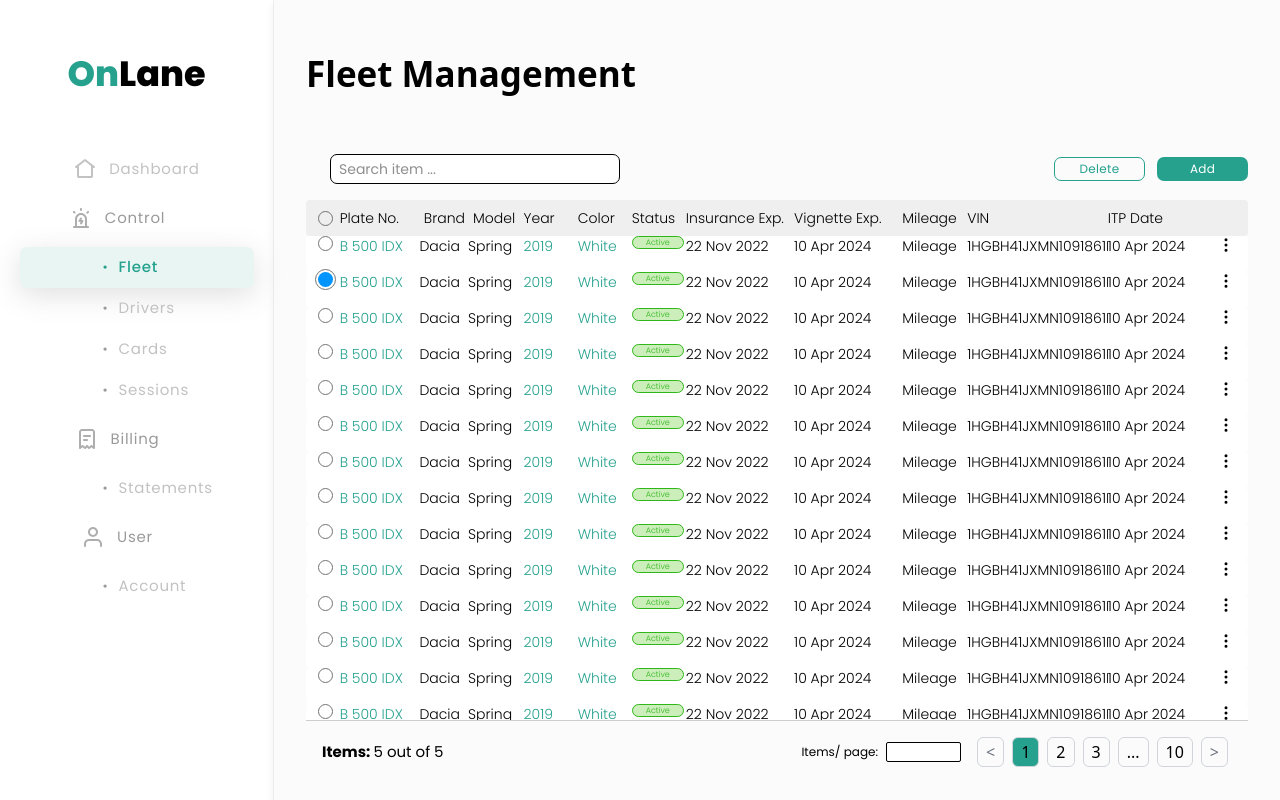
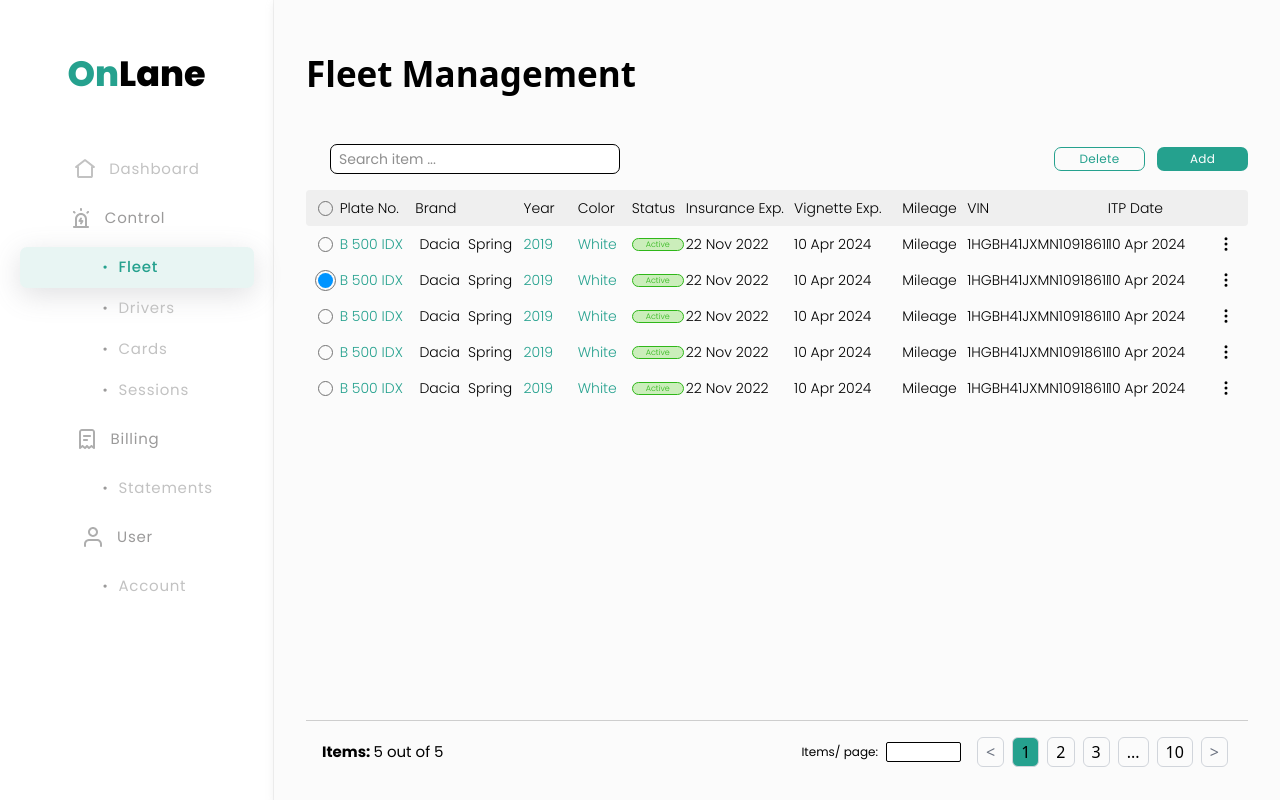
Before and after one commit to gulnabi-afridi/onlane-app, a React (Create React App) app: page /dashboard in a window 1280 px wide. Both pictures are taken after a click on the button "Fleet". Built offline with nearby package versions, Linux system fonts and the light colour scheme.

Commit message:
fleep section completed

```diff
--- a/src/components/dashboard/Fleet/CarDetailHeader.jsx
+++ b/src/components/dashboard/Fleet/CarDetailHeader.jsx
@@ -1,7 +1,42 @@
 import React from 'react';
+import Typography from '../../shared/Typography/Typography';
 
-const CarDetailHeader = () => {
-  return <div>CarDetailHeader</div>;
+const CarDetailHeader = ({ header }) => {
+  return (
+    <div className='w-full grid min-h-[36px] bg-white-dark rounded-[4px] px-3 grid-cols-[.2fr,.7fr,1fr,.5fr,.5fr,.5fr,1fr,1fr,.6fr,1.3fr,1fr,20px] justify-center items-center'>
+      <button className='w-[15px] h-[15px] rounded-full border-[1px] border-[#737373]'></button>
+      {header.map((item, index) => {
+        if (header.key === 'brand') {
+          return (
+            <div
+              key={index}
+              className='flex justify-center headers-center gap-2'
+            >
+              <Typography.NormalText styles='text-black-main font-poppins font-light'>
+                {item.label}
+              </Typography.NormalText>
+              <Typography.NormalText styles='text-black-main font-poppins font-light'>
+                {header.find((x) => x.key === 'model').label}
+              </Typography.NormalText>
+            </div>
+          );
+        }
+        if (item.key === 'model') {
+          return null;
+        }
+        return (
+          <div key={index} className=''>
+            <Typography.NormalText styles='text-black-main font-poppins font-light'>
+              {item.label}
+            </Typography.NormalText>
+          </div>
+        );
+      })}
+      <div className='flex justify-center headers-center'>
+        <div className='flex justify-center headers-center'></div>
+      </div>
+    </div>
+  );
 };
 
 export default CarDetailHeader;
--- a/src/components/dashboard/Fleet/CarDetailRow.jsx
+++ b/src/components/dashboard/Fleet/CarDetailRow.jsx
@@ -4,10 +4,9 @@ import React, { useState } from 'react';
 import Typography from '../../shared/Typography/Typography';
 import { HiOutlineDotsVertical } from 'react-icons/hi';
 
-const CarDetailRow = ({ row }) => {
-  const [selectedRow, setSelectedRow] = useState(2);
+const CarDetailRow = ({ row, selectedRow, setSelectedRow }) => {
   return (
-    <div className='w-full grid min-h-[36px] bg-white-main rounded-[4px] px-3 grid-cols-[.2fr,.7fr,1fr,.5fr,.5fr,.5fr,1fr,1fr,.6fr,1.3fr,1fr,20px] justify-center rows-center'>
+    <div className='w-full grid min-h-[36px] rounded-[4px] px-3 grid-cols-[.2fr,.7fr,1fr,.5fr,.5fr,.5fr,1fr,1fr,.6fr,1.3fr,1fr,20px] justify-center items-center'>
       <button
         onClick={() => setSelectedRow(row.id)}
         className={`w-[15px] h-[15px] ${
--- a/src/components/dashboard/Fleet/Fleet.jsx
+++ b/src/components/dashboard/Fleet/Fleet.jsx
@@ -8,10 +8,14 @@ import OutlineButton from '../../shared/Buttons/OutlineButton';
 import { HiOutlineDotsVertical } from 'react-icons/hi';
 import Pagination from '../../shared/Pagination/Pagination';
 import CarDetailRow from './CarDetailRow';
+import CarDetailHeader from './CarDetailHeader';
+import Modal from '../../shared/Modal/Modal';
 
 const Fleet = () => {
   // states ------->
   const [currentPage, setCurrentPage] = React.useState(1);
+  const [selectedRow, setSelectedRow] = useState(2);
+  const [addCarDetailModal, setAddCarDetailModal] = useState(false);
   const totalPages = 10;
 
   // states ends here ----->
@@ -22,101 +26,8 @@ const Fleet = () => {
   };
   // methods ends here ------->
 
-  return (
-    <div className='w-full flex flex-col h-full px-8'>
-      <div className='flex flex-col min-h-[200px] justify-between'>
-        <Typography.H1 styles='text-black-main font-extrabold pt-2 lg:pt-12'>
-          Fleet Management
-        </Typography.H1>
-        {/* top header ----->  */}
-        <div className='w-full flex justify-between items-center pl-6 pb-4'>
-          {/* search bar -->  */}
-          <SearchBar />
-          {/* delete + add button --->  */}
-          <div className='flex justify-center items-center gap-3'>
-            <OutlineButton
-              event={() => {}}
-              styles='text-[12px] font-poppins w-[91px] font-normal h-[24px] rounded-[7px] text-success-main'
-            >
-              Delete
-            </OutlineButton>
-            <FillButton
-              event={() => {}}
-              styles='text-[12px] text-white-main font-poppins font-normal w-[91px] h-[24px] rounded-[7px]'
-            >
-              Add
-            </FillButton>
-          </div>
-        </div>
-      </div>
-      {/* table ------>  */}
-      <div className='w-full max-h-[calc(100vh-280px)] overflow-auto hideScroll flex flex-col'>
-        {/* header -->  */}
-        <div className='w-full grid min-h-[36px] bg-white-dark rounded-[4px] px-3 grid-cols-[.2fr,.7fr,1fr,.5fr,.5fr,.5fr,1fr,1fr,.6fr,1.3fr,1fr,20px] justify-center items-center'>
-          <button className='w-[15px] h-[15px] rounded-full border-[1px] border-[#737373]'></button>
-          {fleetTable.header.map((item, index) => {
-            if (item.key === 'brand') {
-              return (
-                <div
-                  key={index}
-                  className='flex justify-center items-center gap-2'
-                >
-                  <Typography.NormalText styles='text-black-main font-poppins font-light'>
-                    {item.label}
-                  </Typography.NormalText>
-                  <Typography.NormalText styles='text-black-main font-poppins font-light'>
-                    {fleetTable.header.find((x) => x.key === 'model').label}
-                  </Typography.NormalText>
-                </div>
-              );
-            }
-            if (item.key === 'model') {
-              return null;
-            }
-            return (
-              <div key={index} className=''>
-                <Typography.NormalText styles='text-black-main font-poppins font-light'>
-                  {item.label}
-                </Typography.NormalText>
-              </div>
-            );
-          })}
-          <div className='flex justify-center items-center'>
-            <div className='flex justify-center items-center'></div>
-          </div>
-        </div>
-        {/* rows ----->  */}
-        {fleetTable.rows.map((item, index) => {
-          return <CarDetailRow key={index} row={item} />;
-        })}
-      </div>
-      {/* pagination -------->  */}
-      <div className='w-full h-[80px] flex justify-center items-start pt-4 px-4 border-t-[1px] border-[#CECECE]'>
-        <Pagination
-          currentPage={currentPage}
-          totalPages={totalPages}
-          onPageChange={onPageChange}
-        />
-      </div>
-    </div>
-  );
-};
-
-const fleetTable = {
-  header: [
-    { key: 'plateNo', label: 'Plate No.' },
-    { key: 'brand', label: 'Brand' },
-    { key: 'model', label: 'Model' },
-    { key: 'year', label: 'Year' },
-    { key: 'color', label: 'Color' },
-    { key: 'status', label: 'Status' },
-    { key: 'insuranceExp', label: 'Insurance Exp.' },
-    { key: 'vignetteExp', label: 'Vignette Exp.' },
-    { key: 'mileage', label: 'Mileage' },
-    { key: 'vin', label: 'VIN' },
-    { key: 'itpDate', label: 'ITP Date' },
-  ],
-  rows: [
+  // data ---- >
+  const [carData, setCarData] = useState([
     {
       id: 1,
       plateNo: 'B 500 IDX',
@@ -212,235 +123,84 @@ const fleetTable = {
       vin: '1HGBH41JXMN1091861HGBH41JXMN109186',
       itpDate: '10 Apr 2024',
     },
-    {
-      id: 5,
-      plateNo: 'B 500 IDX',
+  ]);
 
-      brandModel: {
-        brand: 'Dacia',
-        model: 'Spring',
-      },
-      model: 'Spring',
-      year: '2019',
-      color: 'White',
-      status: 'active',
-      status: 'active',
-      insuranceExp: '22 Nov 2022',
-      vignetteExp: '10 Apr 2024',
-      mileage: 'Mileage',
-      vin: '1HGBH41JXMN1091861HGBH41JXMN109186',
-      itpDate: '10 Apr 2024',
-    },
-    {
-      id: 5,
-      plateNo: 'B 500 IDX',
+  return (
+    <React.Fragment>
+      <div className='w-full flex flex-col h-full px-8'>
+        <div className='flex flex-col min-h-[190px] justify-between'>
+          <Typography.H1 styles='text-black-main font-extrabold pt-2 lg:pt-12'>
+            Fleet Management
+          </Typography.H1>
+          {/* top header ----->  */}
+          <div className='w-full flex justify-between items-center pl-6 pb-4'>
+            {/* search bar -->  */}
+            <SearchBar />
+            {/* delete + add button --->  */}
+            <div className='flex justify-center items-center gap-3'>
+              <OutlineButton
+                event={() => {}}
+                styles='text-[12px] font-poppins w-[91px] font-normal h-[24px] rounded-[7px] text-success-main'
+              >
+                Delete
+              </OutlineButton>
+              <FillButton
+                event={() => {}}
+                styles='text-[12px] text-white-main font-poppins font-normal w-[91px] h-[24px] rounded-[7px]'
+              >
+                Add
+              </FillButton>
+            </div>
+          </div>
+        </div>
+        {/* table ------>  */}
+        <div className='w-full h-[calc(100vh-270px)] overflow-auto hideScroll flex flex-col'>
+          {/* header -->  */}
+          <CarDetailHeader header={fleetTableHeader} />
+          {/* rows ----->  */}
+          {carData.map((item, index) => {
+            return (
+              <CarDetailRow
+                key={index}
+                row={item}
+                selectedRow={selectedRow}
+                setSelectedRow={setSelectedRow}
+              />
+            );
+          })}
+        </div>
+        {/* pagination -------->  */}
+        <div className='w-full h-[80px] flex justify-center items-start pt-4 px-4 border-t-[1px] border-[#CECECE]'>
+          <Pagination
+            currentPage={currentPage}
+            totalPages={totalPages}
+            onPageChange={onPageChange}
+          />
+        </div>
+      </div>
 
-      brandModel: {
-        brand: 'Dacia',
-        model: 'Spring',
-      },
-      model: 'Spring',
-      year: '2019',
-      color: 'White',
-      status: 'active',
-      status: 'active',
-      insuranceExp: '22 Nov 2022',
-      vignetteExp: '10 Apr 2024',
-      mileage: 'Mileage',
-      vin: '1HGBH41JXMN1091861HGBH41JXMN109186',
-      itpDate: '10 Apr 2024',
-    },
-    {
-      id: 5,
-      plateNo: 'B 500 IDX',
-
-      brandModel: {
-        brand: 'Dacia',
-        model: 'Spring',
-      },
-      model: 'Spring',
-      year: '2019',
-      color: 'White',
-      status: 'active',
-      status: 'active',
-      insuranceExp: '22 Nov 2022',
-      vignetteExp: '10 Apr 2024',
-      mileage: 'Mileage',
-      vin: '1HGBH41JXMN1091861HGBH41JXMN109186',
-      itpDate: '10 Apr 2024',
-    },
-    {
-      id: 5,
-      plateNo: 'B 500 IDX',
-
-      brandModel: {
-        brand: 'Dacia',
-        model: 'Spring',
-      },
-      model: 'Spring',
-      year: '2019',
-      color: 'White',
-      status: 'active',
-      status: 'active',
-      insuranceExp: '22 Nov 2022',
-      vignetteExp: '10 Apr 2024',
-      mileage: 'Mileage',
-      vin: '1HGBH41JXMN1091861HGBH41JXMN109186',
-      itpDate: '10 Apr 2024',
-    },
-    {
-      id: 5,
-      plateNo: 'B 500 IDX',
-
-      brandModel: {
-        brand: 'Dacia',
-        model: 'Spring',
-      },
-      model: 'Spring',
-      year: '2019',
-      color: 'White',
-      status: 'active',
-      status: 'active',
-      insuranceExp: '22 Nov 2022',
-      vignetteExp: '10 Apr 2024',
-      mileage: 'Mileage',
-      vin: '1HGBH41JXMN1091861HGBH41JXMN109186',
-      itpDate: '10 Apr 2024',
-    },
-    {
-      id: 5,
-      plateNo: 'B 500 IDX',
-
-      brandModel: {
-        brand: 'Dacia',
-        model: 'Spring',
-      },
-      model: 'Spring',
-      year: '2019',
-      color: 'White',
-      status: 'active',
-      status: 'active',
-      insuranceExp: '22 Nov 2022',
-      vignetteExp: '10 Apr 2024',
-      mileage: 'Mileage',
-      vin: '1HGBH41JXMN1091861HGBH41JXMN109186',
-      itpDate: '10 Apr 2024',
-    },
-    {
-      id: 5,
-      plateNo: 'B 500 IDX',
-
-      brandModel: {
-        brand: 'Dacia',
-        model: 'Spring',
-      },
-      model: 'Spring',
-      year: '2019',
-      color: 'White',
-      status: 'active',
-      status: 'active',
-      insuranceExp: '22 Nov 2022',
-      vignetteExp: '10 Apr 2024',
-      mileage: 'Mileage',
-      vin: '1HGBH41JXMN1091861HGBH41JXMN109186',
-      itpDate: '10 Apr 2024',
-    },
-    {
-      id: 5,
-      plateNo: 'B 500 IDX',
-
-      brandModel: {
-        brand: 'Dacia',
-        model: 'Spring',
-      },
-      model: 'Spring',
-      year: '2019',
-      color: 'White',
-      status: 'active',
-      status: 'active',
-      insuranceExp: '22 Nov 2022',
-      vignetteExp: '10 Apr 2024',
-      mileage: 'Mileage',
-      vin: '1HGBH41JXMN1091861HGBH41JXMN109186',
-      itpDate: '10 Apr 2024',
-    },
-    {
-      id: 5,
-      plateNo: 'B 500 IDX',
-
-      brandModel: {
-        brand: 'Dacia',
-        model: 'Spring',
-      },
-      model: 'Spring',
-      year: '2019',
-      color: 'White',
-      status: 'active',
-      status: 'active',
-      insuranceExp: '22 Nov 2022',
-      vignetteExp: '10 Apr 2024',
-      mileage: 'Mileage',
-      vin: '1HGBH41JXMN1091861HGBH41JXMN109186',
-      itpDate: '10 Apr 2024',
-    },
-    {
-      id: 5,
-      plateNo: 'B 500 IDX',
-
-      brandModel: {
-        brand: 'Dacia',
-        model: 'Spring',
-      },
-      model: 'Spring',
-      year: '2019',
-      color: 'White',
-      status: 'active',
-      status: 'active',
-      insuranceExp: '22 Nov 2022',
-      vignetteExp: '10 Apr 2024',
-      mileage: 'Mileage',
-      vin: '1HGBH41JXMN1091861HGBH41JXMN109186',
-      itpDate: '10 Apr 2024',
-    },
-    {
-      id: 5,
-      plateNo: 'B 500 IDX',
-
-      brandModel: {
-        brand: 'Dacia',
-        model: 'Spring',
-      },
-      model: 'Spring',
-      year: '2019',
-      color: 'White',
-      status: 'active',
-      status: 'active',
-      insuranceExp: '22 Nov 2022',
-      vignetteExp: '10 Apr 2024',
-      mileage: 'Mileage',
-      vin: '1HGBH41JXMN1091861HGBH41JXMN109186',
-      itpDate: '10 Apr 2024',
-    },
-    {
-      id: 5,
-      plateNo: 'B 500 IDX',
-
-      brandModel: {
-        brand: 'Dacia',
-        model: 'Spring',
-      },
-      model: 'Spring',
-      year: '2019',
-      color: 'White',
-      status: 'active',
-      status: 'active',
-      insuranceExp: '22 Nov 2022',
-      vignetteExp: '10 Apr 2024',
-      mileage: 'Mileage',
-      vin: '1HGBH41JXMN1091861HGBH41JXMN109186',
-      itpDate: '10 Apr 2024',
-    },
-  ],
+      {/* Add new product modal -------->  */}
+      {addCarDetailModal && (
+        <Modal setIsOpen={setAddCarDetailModal}>
+          <div className='flex w-full flex-col '>sjxnsx</div>
+        </Modal>
+      )}
+    </React.Fragment>
+  );
 };
 
+const fleetTableHeader = [
+  { key: 'plateNo', label: 'Plate No.' },
+  { key: 'brand', label: 'Brand' },
+  { key: 'model', label: 'Model' },
+  { key: 'year', label: 'Year' },
+  { key: 'color', label: 'Color' },
+  { key: 'status', label: 'Status' },
+  { key: 'insuranceExp', label: 'Insurance Exp.' },
+  { key: 'vignetteExp', label: 'Vignette Exp.' },
+  { key: 'mileage', label: 'Mileage' },
+  { key: 'vin', label: 'VIN' },
+  { key: 'itpDate', label: 'ITP Date' },
+];
+
 export default Fleet;
--- /dev/null
+++ b/src/components/shared/Modal/Modal.jsx
@@ -0,0 +1,35 @@
+import React from 'react';
+
+const Modal = ({ setIsOpen, children, sizes = 'w-[450px] min-h-[150px]' }) => {
+  // Function to handle overlay click
+  const handleOverlayClick = (e) => {
+    setIsOpen(false);
+  };
+
+  // Function to prevent clicks inside the modal from closing it
+  const handleModalClick = (e) => {
+    e.stopPropagation();
+  };
+
+  return (
+    <div className='fixed inset-0 z-50 overflow-y-auto overflow-x-hidden'>
+      <div className='flex items-center justify-center min-h-screen'>
+        {/* Overlay */}
+        <div
+          onClick={handleOverlayClick}
+          className='fixed inset-0 bg-black bg-opacity-50'
+        ></div>
+
+        {/* Modal Content */}
+        <div
+          onClick={handleModalClick}
+          className={`relative ${sizes} bg-white rounded-lg shadow px-4 py-4 sm:py-7 mx-4`}
+        >
+          {children}
+        </div>
+      </div>
+    </div>
+  );
+};
+
+export default Modal;
```
